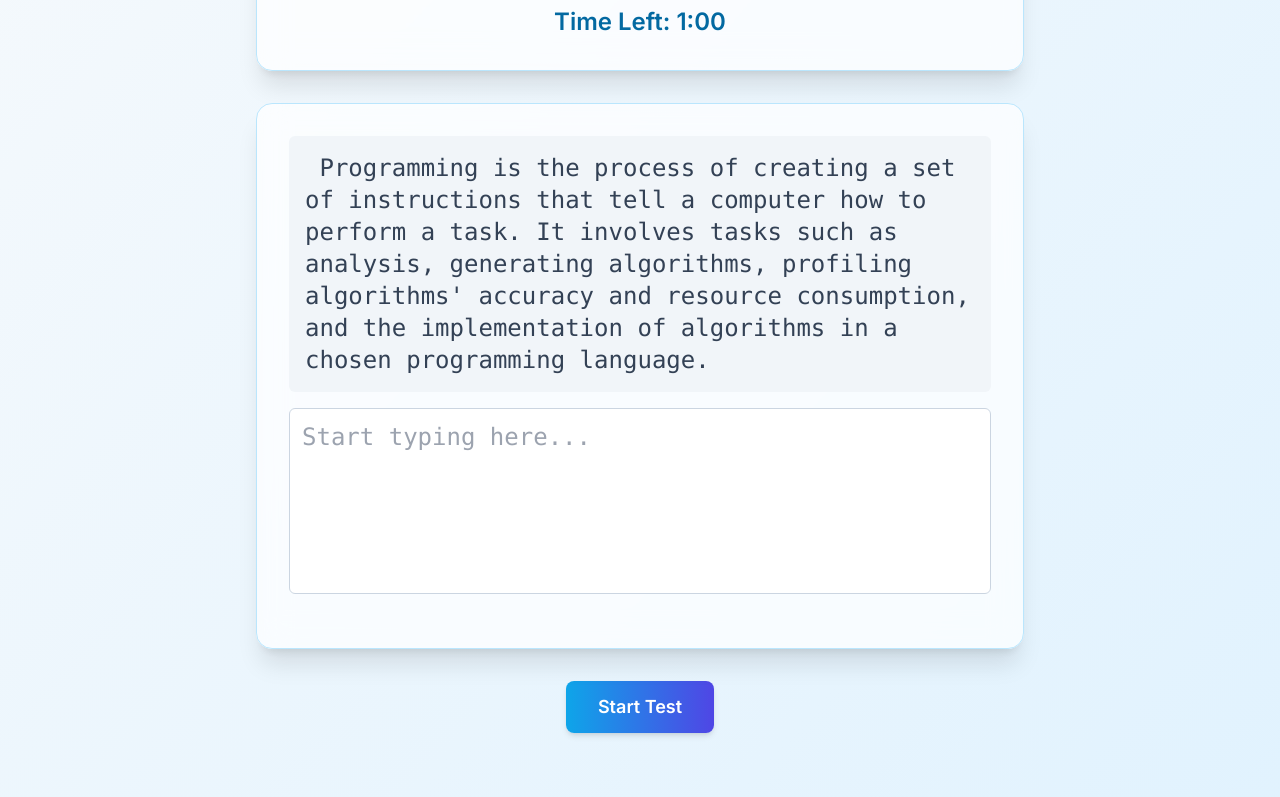
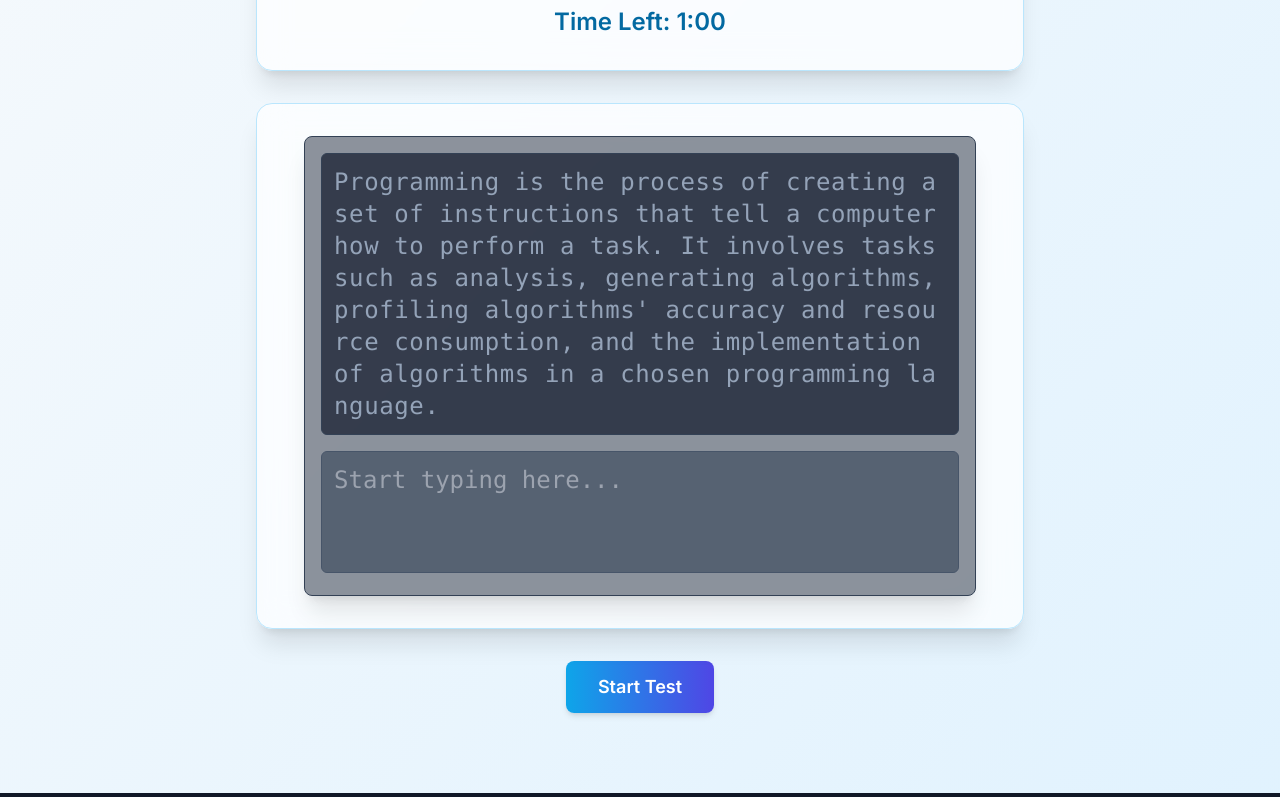
Before and after one commit to typingspeedacademy/typingspeedacadem, a Next.js app: page /typing-test in a window 1280 px wide. Shown: the part 527-1324 px from the top of the page. Built offline with nearby package versions, Linux system fonts and the light colour scheme.

Commit message:
Add files via upload

```diff
--- a/src/app/typing-test/page.tsx
+++ b/src/app/typing-test/page.tsx
@@ -32,7 +32,7 @@ const freeTierFeatures = [
 import TypingArea from '@/components/TypingArea';
 import StatsDisplay from '@/components/StatsDisplay';
 import SettingsPanel from '@/components/SettingsPanel';
-import { sampleTexts, SampleText } from '@/data/sampleTexts'; // Import SampleText interface
+import { sampleTexts, SampleText } from '@/data/sampleTexts';
 
 const TypingTestPage = () => {
   const [text, setText] = useState(''); // Initialize with empty string
@@ -46,7 +46,7 @@ const TypingTestPage = () => {
   const [duration, setDuration] = useState(60); // seconds
   const [timeLeft, setTimeLeft] = useState(duration);
   const [difficulty, setDifficulty] = useState('medium');
-  const [language, setLanguage] = useState('en'); // Added language state, default to English
+  const [language, setLanguage] = useState<'en' | 'es' | 'ar'>('en'); // Added 'ar'
   const [user, setUser] = useState<User | null>(null); // Added user state
   const supabase = createClient(); // Initialize Supabase client
 
@@ -131,31 +131,28 @@ const TypingTestPage = () => {
   };
 
   const saveTestAnalytics = async () => {
-    if (!user || !testCompleted || !startTime || !endTime) return;
+    if (!user) return;
 
-    const wpm = calculateWPM();
-    const accuracy = calculateAccuracy();
-    const timeTakenSeconds = (endTime - startTime) / 1000;
+    const wordsTyped = userInput.trim().split(/\s+/).filter(Boolean).length;
+    const durationInMinutes = testDuration / 60;
+    const calculatedWpm = durationInMinutes > 0 ? Math.round(wordsTyped / durationInMinutes) : 0;
+    const calculatedAccuracy = textToType.length > 0 ? Math.round(((textToType.length - errors) / textToType.length) * 100) : 0;
 
-    const { error } = await supabase
-      .from('user_typing_analytics')
-      .insert([
-        {
-          user_id: user.id,
-          wpm: wpm,
-          accuracy: accuracy,
-          errors: errors,
-          duration_seconds: timeTakenSeconds, // Ensure this is calculated correctly
-          text_used: text,
-          difficulty: difficulty,
-          language: language, // Save language
-        },
-      ]);
-
+    const { error } = await supabase.from('user_typing_analytics').insert([
+      {
+        user_id: user.id,
+        wpm: calculatedWpm,
+        accuracy: calculatedAccuracy,
+        errors: errors,
+        test_duration_seconds: testDuration,
+        text_difficulty: difficulty,
+        text_language: language, // Save the language
+        text_typed: userInput,
+        original_text: textToType,
+      },
+    ]);
     if (error) {
-      console.error('Error saving typing analytics:', error);
-    } else {
-      console.log('Typing analytics saved successfully!');
+      console.error('Error saving analytics:', error);
     }
   };
 
@@ -189,14 +186,14 @@ const TypingTestPage = () => {
   };
 
   const resetTest = () => {
-    getNewText();
+    getNewText(difficulty, language); // Ensure new text respects current language
   };
 
-  const handleSettingsChange = (newDuration: number, newDifficulty: string, newLanguage: string) => {
-    setDuration(newDuration);
+  const handleSettingsChange = (duration: number, newDifficulty: string, newLanguage: string) => {
+    setTestDuration(duration);
     setDifficulty(newDifficulty);
-    setLanguage(newLanguage);
-    // getNewText will be called by the useEffect due to dependency change
+    setLanguage(newLanguage as 'en' | 'es' | 'ar'); // Cast and set language
+    resetTest(); // Reset with new settings
   };
 
   return (
@@ -217,7 +214,7 @@ const TypingTestPage = () => {
           onSettingsChange={handleSettingsChange}
           currentDuration={duration}
           currentDifficulty={difficulty}
-          currentLanguage={language} // Pass current language
+          currentLanguage={language} // Pass language
         />
         <div className="mt-4 text-center text-2xl font-semibold text-sky-700">
           Time Left: {Math.floor(timeLeft / 60)}:{(timeLeft % 60).toString().padStart(2, '0')}
@@ -235,6 +232,7 @@ const TypingTestPage = () => {
           userInput={userInput}
           onInputChange={handleInputChange}
           disabled={testCompleted || !testActive && userInput.length > 0} // Disable if completed or if started but not active (e.g. after reset)
+          language={language} // Pass language to TypingArea
         />
       </div>
 
--- a/src/components/SettingsPanel.tsx
+++ b/src/components/SettingsPanel.tsx
@@ -65,6 +65,7 @@ const SettingsPanel: React.FC<SettingsPanelProps> = ({ onSettingsChange, current
         >
           <option value="en">English</option>
           <option value="es">Español</option>
+          <option value="ar">العربية</option> {/* Added Arabic option */}
           {/* Add more languages as needed */}
         </select>
       </div>
--- a/src/components/TypingArea.tsx
+++ b/src/components/TypingArea.tsx
@@ -6,27 +6,37 @@ interface TypingAreaProps {
   userInput: string;
   onInputChange: (e: React.ChangeEvent<HTMLTextAreaElement>) => void;
   disabled: boolean;
+  language: 'en' | 'es' | 'ar'; // Added language prop
 }
 
-const TypingArea: React.FC<TypingAreaProps> = ({ textToType, userInput, onInputChange, disabled }) => {
+const TypingArea: React.FC<TypingAreaProps> = ({ textToType, userInput, onInputChange, disabled, language }) => {
+  const getCharClass = (char: string, index: number) => {
+    if (index < userInput.length) {
+      return userInput[index] === char ? 'text-green-400' : 'text-red-400 bg-red-900/30';
+    }
+    return 'text-slate-400'; // Untyped characters
+  };
+
   return (
-    <div className="mb-4">
-      <div className="text-xl md:text-2xl text-slate-700 p-4 bg-slate-100 rounded-md mb-4 whitespace-pre-wrap font-mono"> {/* Increased text size */}
-        {textToType.split('').map((char, index) => {
-          let charClass = '';
-          if (index < userInput.length) {
-            charClass = userInput[index] === char ? 'text-green-500' : 'text-red-500 bg-red-100';
-          }
-          return <span key={index} className={charClass}>{char}</span>;
-        })}
+    <div className="w-full max-w-2xl mx-auto p-4 bg-slate-800/50 rounded-lg shadow-xl border border-slate-700">
+      <div
+        className={`text-xl md:text-2xl p-3 mb-4 font-mono whitespace-pre-wrap break-all leading-relaxed tracking-wide text-slate-300 rounded-md bg-slate-900/70 border border-slate-700 min-h-[100px] ${language === 'ar' ? 'rtl text-right' : 'ltr text-left'}`}
+        dir={language === 'ar' ? 'rtl' : 'ltr'} // Set text direction
+      >
+        {textToType.split('').map((char, index) => (
+          <span key={index} className={getCharClass(char, index)}>
+            {char}
+          </span>
+        ))}
       </div>
       <textarea
         value={userInput}
         onChange={onInputChange}
         disabled={disabled}
-        className="w-full p-3 border border-slate-300 rounded-md focus:ring-sky-500 focus:border-sky-500 resize-none font-mono text-xl md:text-2xl bg-white/90 text-slate-800" /* Increased text size */
-        rows={5}
-        placeholder="Start typing here..."
+        placeholder={disabled ? "Test ended. Press 'Reset' or change settings to start again." : "Start typing here..."}
+        className={`w-full p-3 text-xl md:text-2xl font-mono bg-slate-700/60 text-slate-100 border border-slate-600 rounded-md focus:ring-2 focus:ring-sky-500 focus:border-sky-500 outline-none resize-none transition-colors duration-200 ${language === 'ar' ? 'rtl text-right' : 'ltr text-left'}`}
+        rows={3}
+        dir={language === 'ar' ? 'rtl' : 'ltr'} // Set text direction for textarea
       />
     </div>
   );
--- a/src/data/sampleTexts.ts
+++ b/src/data/sampleTexts.ts
@@ -4,7 +4,7 @@ export interface SampleText {
   id: string;
   text: string;
   difficulty: 'easy' | 'medium' | 'hard';
-  language: 'en' | 'es'; // Added language property (e.g., English, Spanish)
+  language: 'en' | 'es' | 'ar'; // Added 'ar' for Arabic
   source?: string;
 }
 
@@ -69,5 +69,27 @@ export const sampleTexts: SampleText[] = [
     difficulty: 'hard',
     language: 'es',
     source: 'IOCCC (ES)',
+  },
+  // Adding Arabic texts
+  {
+    id: 'ar-easy-1',
+    text: 'الثعلب البني السريع يقفز فوق الكلب الكسول. قم بتعبئة صندوقي بخمسة دزينات من أباريق الخمر. هذه جملة بسيطة لممارسة الكتابة.',
+    difficulty: 'easy',
+    language: 'ar',
+    source: 'Pangram (AR)',
+  },
+  {
+    id: 'ar-medium-1',
+    text: 'البرمجة هي عملية إنشاء مجموعة من التعليمات التي تخبر الكمبيوتر بكيفية أداء مهمة ما. وهي تتضمن مهام مثل التحليل وتوليد الخوارزميات وتحديد دقة الخوارزميات واستهلاكها للموارد وتنفيذ الخوارزميات بلغة برمجة مختارة.',
+    difficulty: 'medium',
+    language: 'ar',
+    source: 'Wikipedia (AR)',
+  },
+  {
+    id: 'ar-hard-1',
+    text: 'مسابقة كود سي الدولي المبهم (IOCCC) هي مسابقة برمجة حاسوب لأكثر أكواد سي إبهامًا بشكل إبداعي. تقام سنويًا، وتوصف بأنها "تحتفي بالغموض النحوي للغة سي". تضمنت الإدخالات الفائزة السابقة برنامجًا يحاكي آلة إنجما ومترجم سي مكتوب بلغة سي.',
+    difficulty: 'hard',
+    language: 'ar',
+    source: 'IOCCC (AR)',
   }
 ];
```
